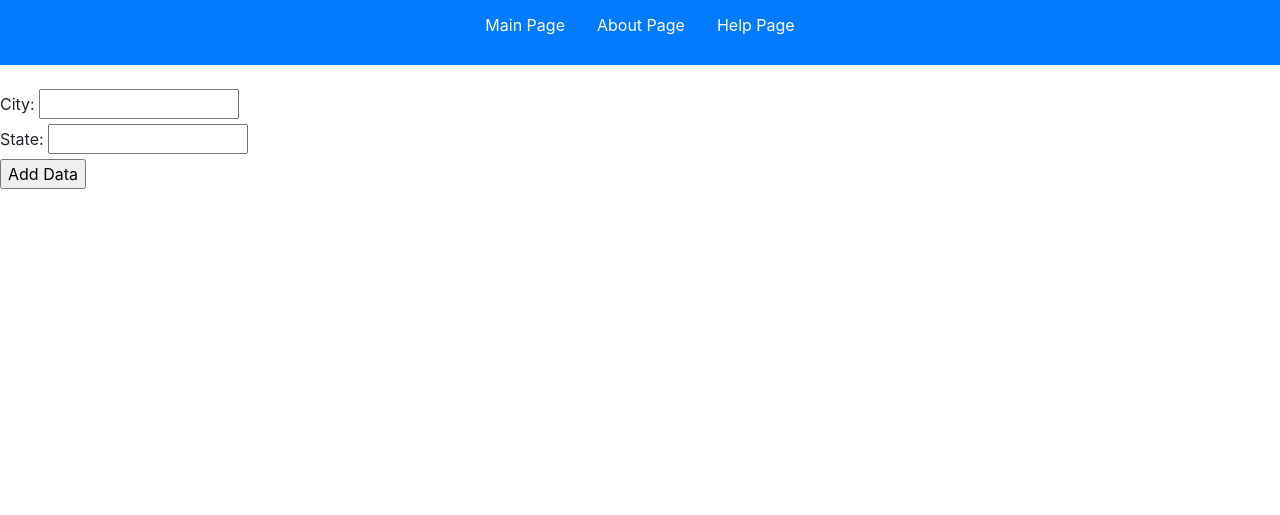
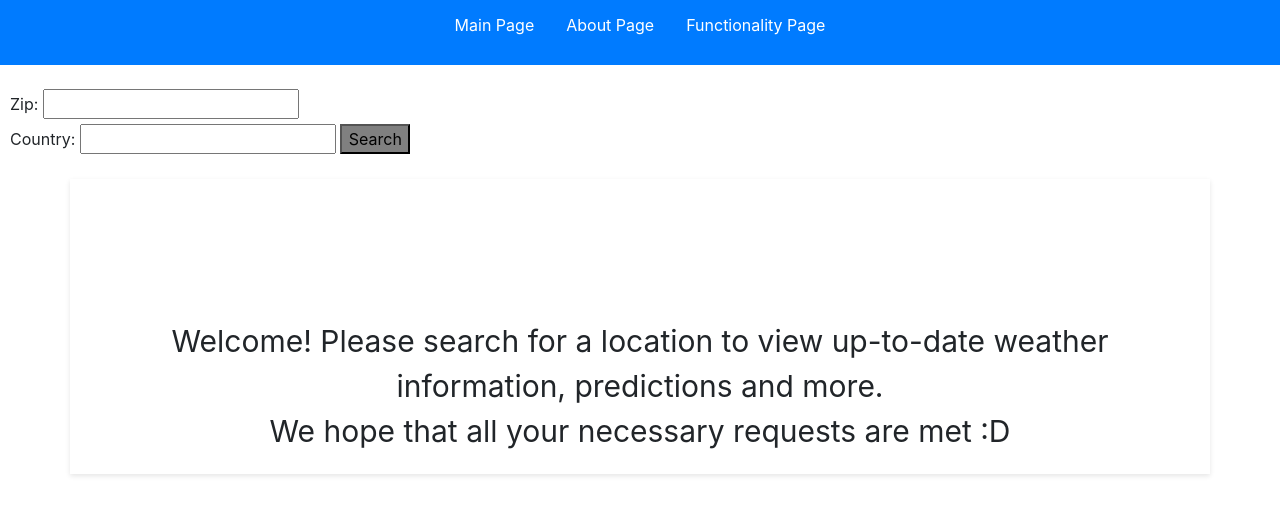
Before and after one commit to EwuraImpraim/INST377-TEAM-PROJECT, a website: page help.html in a window 1280 px wide. Shown: the part 71-586 px from the top of the page. Drawn offline with nearby package versions, Linux system fonts and the light colour scheme; no server answers.

Commit message:
new updates

```diff
--- a/HomePage.css
+++ b/HomePage.css
@@ -105,6 +105,23 @@ footer {
 }
 
 #weatherChart {
-    width: max-content;
-    height: max-content;
+    width: 100px;
+    height: 100px;
 }
+
+button {
+    width: 70px;
+    height: 30px;
+    background-color: grey;
+    justify-content:flex-start;
+}
+
+.message-box {
+    font-size: 30px;
+    text-align: center;
+    margin-top: 20px; /* Adjust margin as needed */
+  }
+
+.form {
+    margin-left: 10px;
+}
--- a/front.js
+++ b/front.js
@@ -1,89 +1,109 @@
- /* document.addEventListener('DOMContentLoaded', function () {
-    // Mock data for the chart
-    const mockData = {
-    data: {
-        labels: ['Temperature', 'visibility', 'description', 'Humidity', 'Wind Speed', 'Wind Gust', 'sunrise', 'sunset'],
-            datasets: [{
-            label: 'Weather Data',
-            data: [temperature, visibility, description, humidity, windSpeed, windGust, sunrise, sunset],
-             backgroundColor: ['blue', 'green', 'orange', 'red', 'yellow', 'black', 'purple', 'pink']
-                    }]
+async function fetchDataFromExternalProvider() {
+    try {
+        const zip = document.getElementById('zip').value;
+        const country = document.getElementById('country').value;
+        const response = await fetch(`/external_data?zip=${zip}&country=${country}`);
+
+        if (!response.ok) {
+            throw new Error('Failed to fetch data');
         }
-    };
 
-    // Get the canvas element
-    const canvas = document.getElementById('weatherChart');
+        const data = await response.json();
+        return data;
+    } catch (error) {
+        console.error('Error fetching data:', error.message);
+        return null;
+    }
+}
 
-    // Create the chart
-    const ctx = canvas.getContext('2d');
-    const weatherChart = new Chart(ctx, {
-        type: 'bar',
-        data: mockData,
-        options: {
-            scales: {
-                y: {
-                    beginAtZero: true
+async function createChart() {
+    try {
+        const weatherData = await fetchDataFromExternalProvider();
+        console.log(weatherData);
+
+        const temperatureFahrenheit = (weatherData.temperature - 273.15) * 9 / 5 + 32;
+
+        const data = [
+            { label: 'Temperature (°F)', value: temperatureFahrenheit.toFixed(2), color: 'rgba(255, 99, 132, 1)' }, // Red
+            { label: 'Humidity (%)', value: `${weatherData.humidity}%`, color: 'rgba(54, 162, 235, 1)' }, // Blue
+            { label: 'Wind Speed (mph)', value: `${weatherData.windSpeed} mph`, color: 'rgba(255, 205, 86, 1)' }, // Yellow
+            { label: 'Wind Gust (mph)', value: `${weatherData.windGust || 0} mph`, color: 'rgba(75, 192, 192, 1)' } // Green
+        ];
+
+        updateMessageBox(data);
+
+        document.getElementById('messageBox').style.display = 'block';
+
+        var container = document.getElementById('chart-container');
+
+        container.innerHTML = '';
+
+        var canvas = document.createElement('canvas');
+
+        container.appendChild(canvas);
+
+        var ctx = canvas.getContext('2d');
+
+        // Create datasets
+        const datasets = data.map(({ label, value, color }) => ({
+            label: label,
+            data: [{ x: label, y: parseFloat(value) }],
+            backgroundColor: color,
+            pointBackgroundColor: color,
+            pointRadius: 5,
+            pointHoverRadius: 7
+        }));
+
+        const weatherChart = new Chart(ctx, {
+            type: 'scatter',
+            data: {
+                datasets: datasets
+            },
+            options: {
+                scales: {
+                    x: {
+                        type: 'category',
+                        labels: datasets.map(dataset => dataset.label),
+                        title: {
+                            display: true,
+                        }
+                    },
+                    y: {
+                        beginAtZero: true,
+                        suggestedMin: 0,
+                        suggestedMax: Math.max(...data.map(item => parseFloat(item.value)))
+                    }
                 }
             }
-        }
-    });
-});  */
-
-
-
-/* async function fetchDataFromDatabase() {
-    // Make request to your backend endpoint that fetches data from the database
-    const response = await fetch('/supabase_data');
-    const data = await response.json();
-    return data;
-}*/
-
-async function fetchDataFromExternalProvider() {
-    // Make request to your backend endpoint that fetches data from the external provider
-    const response = await fetch('/external_data');
-    const data = await response.json();
-    return data;
+        });
+    } catch (error) {
+        console.error('Error creating chart:', error.message);
+    }
 }
 
- async function createChart() {
-    // Fetch data from both sources
-    // const databaseData = await fetchDataFromDatabase();
-    const weatherData = await fetchDataFromExternalProvider();
+function updateMessageBox(data) {
+    const messageBox = document.getElementById('messageBox');
+    let message = '';
 
-    // Process data as needed
-    const temperature = weatherData.data.temperature;
-    const visibility = weatherData.data.visibility;
-    const description = weatherData.data.weather[0].description;
-    const humidity = weatherData.data.humidity;
-    const windSpeed = weatherData.data.wind.speed;
-    const windGust = weatherData.data.wind.gust;
-    const sunrise = weatherData.data.sys.sunrise;
-    const sunset = weatherData.data.sys.sunset;
+    const temperature = parseFloat(data.find(item => item.label === 'Temperature (°F)').value);
+    const humidity = parseFloat(data.find(item => item.label === 'Humidity (%)').value.replace('%', ''));
+    const windSpeed = parseFloat(data.find(item => item.label === 'Wind Speed (mph)').value.replace(' mph', ''));
+    const windGust = parseFloat(data.find(item => item.label === 'Wind Gust (mph)').value.replace(' mph', ''));
 
-    // Create chart using Chart.js
-    const ctx = document.getElementById('weatherChart').getContext('2d');
-    const weatherChart = new Chart(ctx, {
-        type: 'bar',
-        data: {
-            labels: ['Temperature', 'visibility', 'description', 'Humidity', 'Wind Speed', 'Wind Gust', 'sunrise', 'sunset'],
-            datasets: [{
-                label: 'Weather Data',
-                data: [temperature, visibility, description, humidity, windSpeed, windGust, sunrise, sunset],
-                backgroundColor: ['blue', 'green', 'orange', 'red', 'yellow', 'black', 'purple', 'pink']
-            }]
-        },
-        options: {
-            scales: {
-                y: {
-                    beginAtZero: true
-                }
-            }
-        }
-    });
+    if (temperature > 80) {
+        message = 'It\'s hot outside! Consider staying hydrated and seeking shade.';
+    } else if (temperature < 40) {
+        message = 'It\'s cold outside! Bundle up and dress warmly.';
+    } else if (humidity >= 65 && temperature > 60) {
+        message = "High humidity and warmer temperatures, weather will feel warmer than it actually is."
+    } else if (humidity > 65) {
+        message = 'High humidity can make it feel warmer than it actually is. Be prepared for muggy conditions.';
+    } else if (windSpeed > 20) {
+        message = 'Windy conditions! Avoid going outside unless necessary.';
+    } else if (windGust > 15) {
+        message = "Slight wind gusts. Nothing to worry over :D."
+    } else if ((temperature > 55 && temperature < 85) && (humidity < 65) && (windSpeed < 20)) {
+        message = 'The weather looks good for outdoor activities. Enjoy your day!';
+    }
+    messageBox.textContent = message;
 }
-
-// Create chart initially
-createChart();
-
-/* // Update chart every 5 minutes
-setInterval(createChart, 5 * 60 * 1000);  */
--- a/help.html
+++ b/help.html
@@ -1,5 +1,6 @@
 <!DOCTYPE html>
 <html lang="en">
+
 <head>
     <meta charset="UTF-8">
     <meta name="viewport" content="width=device-width, initial-scale=1.0">
@@ -7,6 +8,7 @@
     <link rel="stylesheet" href="HomePage.css">
     <link href="https://stackpath.bootstrapcdn.com/bootstrap/4.5.2/css/bootstrap.min.css" rel="stylesheet">
 </head>
+
 <body>
     <header id="header">
         <h1>INST 377 Team 33 Weather App</h1>
@@ -16,33 +18,46 @@
                     <a class="nav-link text-white" href="HomePage.html">Main Page</a>
                 </li>
                 <li class="nav-item">
-                    <a class="nav-link text-white" href="#">About Page</a>
+                    <a class="nav-link text-white" href="AboutPage.html">About Page</a>
                 </li>
                 <li class="nav-item">
-                    <a class="nav-link text-white" href="help.html">Help Page</a>
+                    <a class="nav-link text-white" href="help.html">Functionality Page</a>
                 </li>
             </ul>
         </nav>
     </header>
 
     <br>
-    <form onsubmit="addData(); return false;">
-        <label for="city">City:</label>
-        <input type="text" id="city">
+    <div class = "form">
+        <label for="zip">Zip:</label>
+        <input type="text" id="zip">
         <br>
-        <label for="state">State:</label>
-        <input type="text" id="state" maxlength="2">
-        <br>
-        <input type="submit" value="Add Data">
-    </form>
+        <label for="country">Country:</label>
+        <input type="text" id="country" maxlength="2">
 
-    <div id="chart-container">
-        <canvas id="weatherChart"></canvas>
+        <button id = "submit" onclick = "createChart()">Search
     </div>
+    <script>
+        document.getElementById("submit").addEventListener("onclick", function(){
+            createChart();
+        })
+    </script>
+    <div class="container">
+        <div id="chart-container">
+          <canvas id="weatherChart"></canvas>
+        </div>
+        <div id="messageBox" class="message-box">
+            Welcome! Please search for a location to view up-to-date weather information, predictions and more.
+            <br>
+            We hope that all your necessary requests are met :D
+        </div>
+      </div>
+
 
     <div id="cutoff"></div>
 
     <script src="https://cdn.jsdelivr.net/npm/chart.js"></script>
-    <script type="text/javascript" src="front.js" defer></script>
+    <script src="front.js"></script>
 </body>
+
 </html>
```
Also changed, not shown: HomePage.html (+1 -1 lines), index.js (+16 -53 lines).
